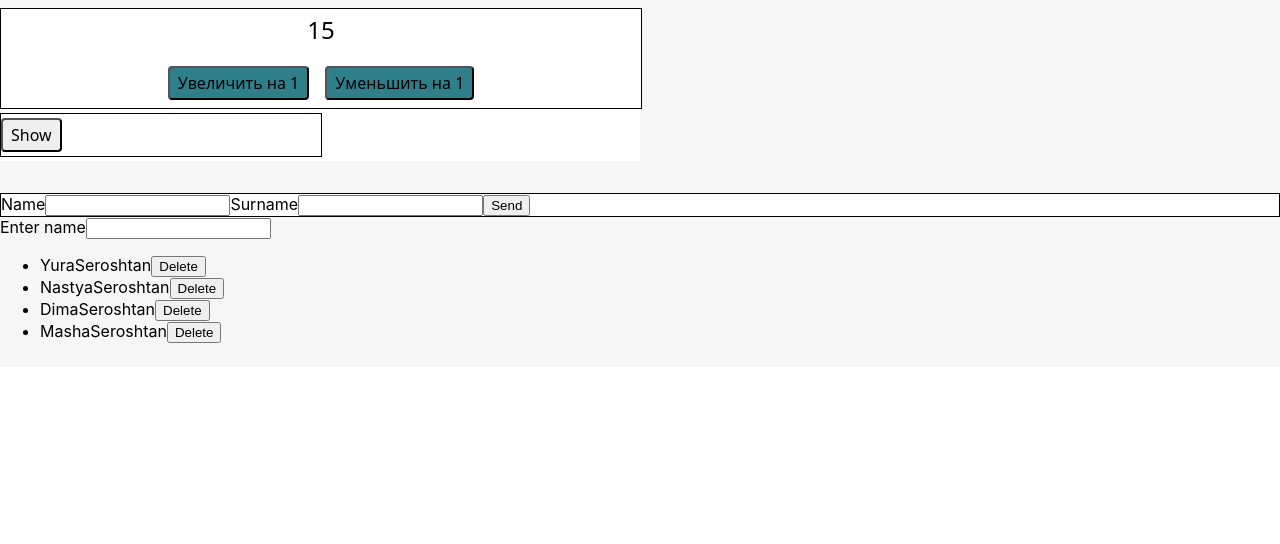
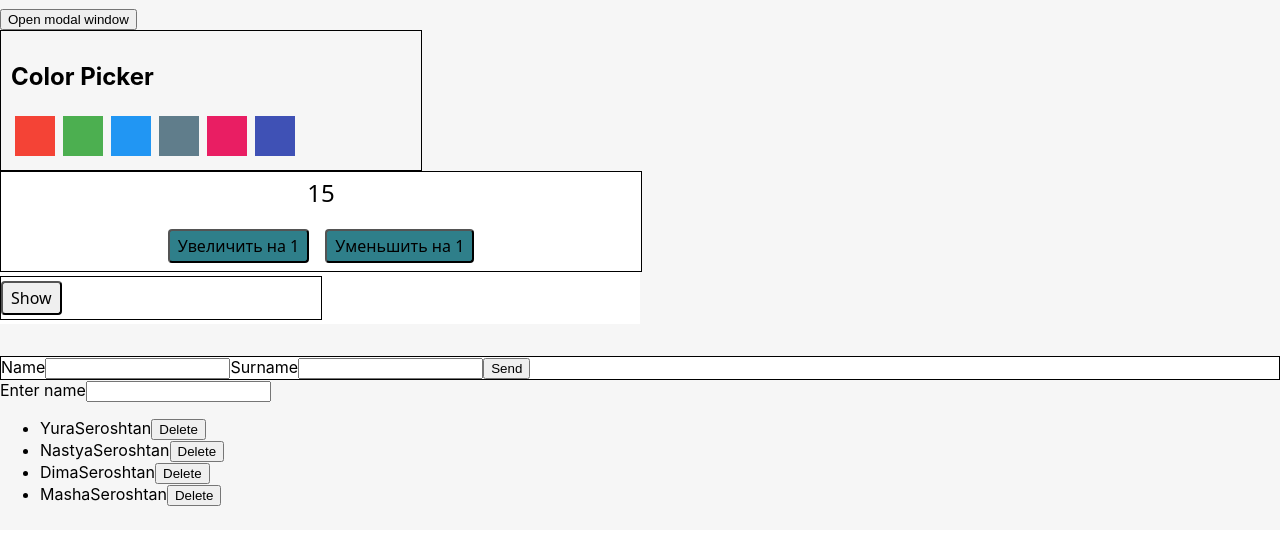
Before and after one commit to AnastasiyaSeroshtan/react-mytest, a React (Create React App) app: page / in a window 1280 px wide. Shown: the top 544 px of the page. Built offline with nearby package versions, Linux system fonts and the light colour scheme.

Commit message:
add localStorage

```diff
--- a/public/index.html
+++ b/public/index.html
@@ -60,6 +60,7 @@
   <body>
     <noscript>You need to enable JavaScript to run this app.</noscript>
     <div id="root"></div>
+    <div id="modal-root"></div>
     <!--
       This HTML file is a template.
       If you open it directly in the browser, you will see an empty page.
--- a/src/components/App.jsx
+++ b/src/components/App.jsx
@@ -6,6 +6,17 @@ import {Filter} from "./Filter/Filter";
 import React from "react";
 import { nanoid } from 'nanoid';
 import { ContactsList } from "./ContactsList/ContactsList";
+import { Modal } from "./Modal/Modal";
+import { ColorPicker } from "./ColorPicker/ColorPicker";
+
+const colorPickerOptions = [
+  { label: 'red', color: '#F44336' },
+  { label: 'green', color: '#4CAF50' },
+  { label: 'blue', color: '#2196F3' },
+  { label: 'grey', color: '#607D8B' },
+  { label: 'pink', color: '#E91E63' },
+  { label: 'indigo', color: '#3F51B5' },
+];
 
 
 
@@ -18,6 +29,7 @@ export class App extends React.Component {
       {id: nanoid(), name: "Masha", surname: "Seroshtan"}
     ],
     filter: '',
+    showModal: false,
   }
 
   deleteContact = (contactId) => {
@@ -47,10 +59,43 @@ export class App extends React.Component {
     )
   };
 
+  modalToggle = () => {
+    this.setState((state) => {
+      return (
+        {showModal: !state.showModal,}
+      )
+    })
+  };
+
+  componentDidMount(){
+
+    const getContacts = localStorage.getItem('contacts');
+    const parseContacts = JSON.parse(getContacts);
+    if (parseContacts) {
+      this.setState({contacts: parseContacts});
+    }
+
+  };
+
+  componentDidUpdate(prevProps, prevState) {
+    if (this.state.contacts !== prevState.contacts){
+      localStorage.setItem('contacts', JSON.stringify(this.state.contacts));
+    }
+  };
+
+
+
   render() {
     const visibleContacts = this.getVisibleContacts();
     return (
       <Box pt={3} pb={3} bg="muted">
+        <button type="button" onClick={this.modalToggle}>Open modal window</button>
+        {this.state.showModal && <Modal onClose={this.modalToggle}>
+          <h1>Hello world!</h1>
+          <p>Lorem ipsum dolor sit amet consectetur, adipisicing elit. Quisquam, velit! Dignissimos porro ea debitis dolorum alias adipisci est, et corrupti. Excepturi quod maxime labore natus ratione sapiente nemo nulla incidunt.</p>
+          <button type="button" onClick={this.modalToggle}>Close</button>
+        </Modal>}
+        <ColorPicker options={colorPickerOptions}/>
        <Counter initialValue={15}/>
        <Dropdown />
        <FormFull onGetFormData={this.getFormData}/>
--- /dev/null
+++ b/src/components/ColorPicker/ColorPicker.js
@@ -0,0 +1,21 @@
+import React from "react";
+import { ColorPickerWrapper, ColorPickerTitle, ColorPickerOption, } from "./ColorPicker.styled";
+
+export class ColorPicker extends React.Component {
+    render() {
+        return (
+            <ColorPickerWrapper>
+                <ColorPickerTitle>Color Picker</ColorPickerTitle>
+            <div>
+                {this.props.options.map(({label, color}) => {
+                    return(
+                        <ColorPickerOption key={label}
+                        style={{backgroundColor: color}}
+                        ></ColorPickerOption>
+                    )
+                })}
+            </div>
+            </ColorPickerWrapper>
+        )
+    }
+};
--- /dev/null
+++ b/src/components/ColorPicker/ColorPicker.styled.js
@@ -0,0 +1,37 @@
+import styled from "styled-components";
+
+export const ColorPickerWrapper = styled.div`
+    width: 400px;
+    padding: 10px;
+    border: 1px solid black;
+`;
+
+export const ColorPickerTitle = styled.h2`
+    line-height: 1.3;
+`;
+
+export const ColorPickerOption = styled.button`
+    display: inline-block;
+    width: 40px;
+    height: 40px;
+    margin: 4px;
+    border: none;
+    outline: none;
+    cursor: pointer;
+    transition: transform 250ms linear;
+
+    /* :hover {
+        transform: scale(1.2);
+    } */
+`;
+
+// export const ColorPickerOptionActive = styled.button`
+//     transform: scale(1.2);
+
+// `;
+
+
+
+//   .ColorPicker__option--active {
+//     transform: scale(1.2);
+//   }
--- /dev/null
+++ b/src/components/Modal/Modal.js
@@ -0,0 +1,39 @@
+import React from "react";
+import {Backdrop, ModalStyles} from "./Modal.styled";
+import { createPortal } from "react-dom";
+
+const modalRoot = document.querySelector('#modal-root');
+
+export class Modal extends React.Component {
+    componentDidMount() {
+        // console.log("didMount")
+        window.addEventListener("keydown", this.handleKeyDown)
+    };
+
+    componentWillUnmount() {
+        // console.log("didUpdate");
+        window.removeEventListener("keydown", this.handleKeyDown);
+    };
+
+    handleKeyDown = (e) => {
+        if(e.code === "Escape") {
+            this.props.onClose()
+        }
+    };
+
+    handleClickBackdrop = e => {
+        if(e.currentTarget === e.target) (
+            this.props.onClose()
+        )
+    }
+
+    render() {
+
+        return createPortal(
+            <Backdrop onClick={this.handleClickBackdrop}>
+                <ModalStyles>{this.props.children}</ModalStyles>
+            </Backdrop>,
+            modalRoot
+        )
+    }
+}
--- /dev/null
+++ b/src/components/Modal/Modal.styled.js
@@ -0,0 +1,24 @@
+import styled from "styled-components";
+
+export const Backdrop = styled.div`
+  position: fixed;
+  top: 0;
+  left: 0;
+  width: 100vw;
+  height: 100vh;
+  background-color: rgba(0, 0, 0, 0.5);`;
+
+  export const ModalStyles = styled.div`
+    position: absolute;
+    top: 50%;
+    left: 50%;
+    transform: translate(-50%, -50%);
+    min-height: 300px;
+    max-width: 600px;
+    width: 100%;
+    padding: 12px;
+    background-color: #fff;
+    border-radius: 3px;
+    box-shadow: 0px 2px 1px -1px rgba(0, 0, 0, 0.2),
+        0px 1px 1px 0px rgba(0, 0, 0, 0.14), 0px 1px 3px 0px rgba(0, 0, 0, 0.12);
+  `;
```
